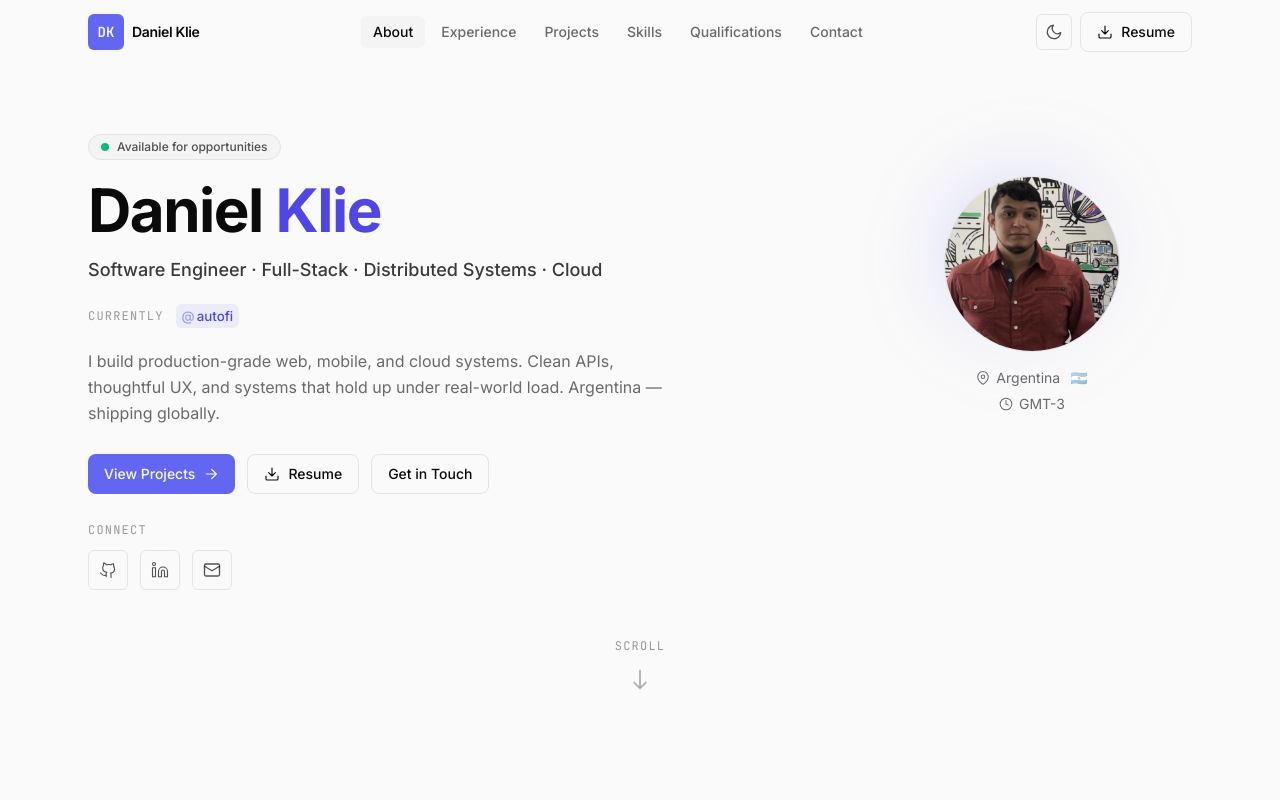
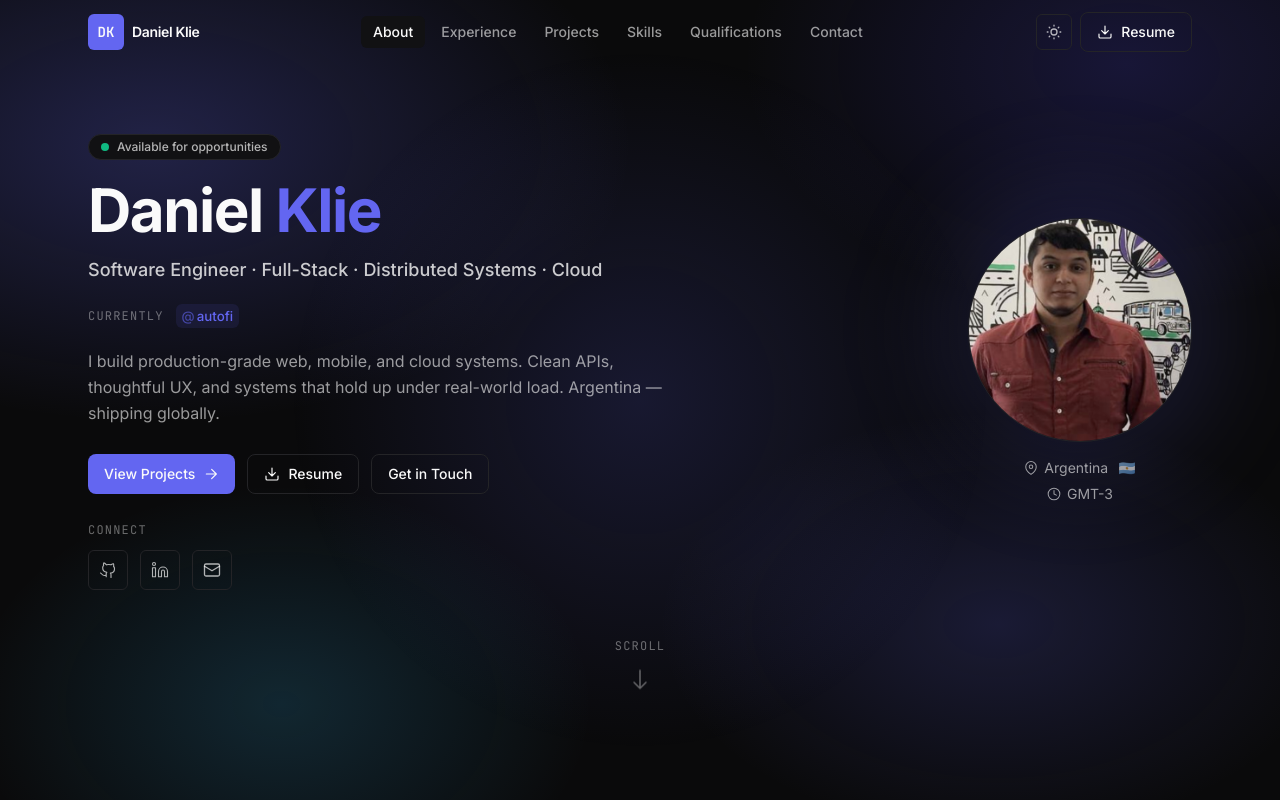
Before and after one commit to danielnswz/danielnswz.github.io, a React (Vite) app: page / in a window 1280 px wide. Shown: the top 800 px of the page. Built offline with nearby package versions, Linux system fonts and the light colour scheme.

Commit message:
feat: add MeshBackground component and enhance Hero styling

```diff
--- a/src/App.tsx
+++ b/src/App.tsx
@@ -1,4 +1,5 @@
 import { Nav } from './components/Nav'
+import { MeshBackground } from './components/MeshBackground'
 import { Hero } from './components/Hero'
 import { About } from './components/About'
 import { Experience } from './components/Experience'
@@ -11,6 +12,7 @@ import { Footer } from './components/Footer'
 export default function App() {
   return (
     <>
+      <MeshBackground />
       <Nav />
       <main>
         <Hero />
--- a/src/components/Hero.tsx
+++ b/src/components/Hero.tsx
@@ -76,18 +76,34 @@ export function Hero() {
             <div
               tabIndex={0}
               aria-label="Hover or focus to see roles"
-              className="group grid justify-items-center gap-4 focus:outline-none"
+              className="group relative grid justify-items-center gap-4 focus:outline-none"
             >
               <div className="relative">
-                <div className="absolute inset-0 -z-10 rounded-full bg-gradient-to-br from-accent/40 via-accent/10 to-transparent blur-2xl" />
+                <div className="absolute inset-0 -z-10 rounded-full bg-accent/15 blur-2xl scale-125" />
                 <img
                   src="/avatar.png"
                   alt={`${profile.name} — Software Engineer`}
-                  width={176}
-                  height={176}
+                  width={224}
+                  height={224}
                   loading="eager"
-                  className="h-44 w-44 rounded-full border border-light-border object-cover transition-transform duration-200 group-hover:scale-95 group-focus-visible:scale-95 dark:border-ink-border"
+                  className="h-56 w-56 rounded-full border border-light-border object-cover transition-transform duration-300 ease-out group-hover:scale-[1.03] group-focus-visible:scale-[1.03] dark:border-ink-border"
                 />
+
+                <div
+                  className="absolute inset-x-0 top-full mt-4 flex flex-col items-center gap-2 pointer-events-none"
+                  aria-hidden="true"
+                >
+                  {roleConstellation.map((role, i) => (
+                    <span
+                      key={role}
+                      className="inline-flex items-center gap-1.5 rounded-full border border-light-border bg-light-card/95 px-2.5 py-1 text-[11px] font-medium text-ink/70 shadow-sm backdrop-blur opacity-0 scale-90 transition-all duration-300 ease-out dark:border-ink-border dark:bg-ink-card/95 dark:text-light/70 group-hover:opacity-100 group-hover:scale-100 group-focus-visible:opacity-100 group-focus-visible:scale-100"
+                      style={{ transitionDelay: `${i * 100}ms` }}
+                    >
+                      <span className="h-1.5 w-1.5 rounded-full bg-accent-dark dark:bg-accent" />
+                      {role}
+                    </span>
+                  ))}
+                </div>
               </div>
 
               <div className="flex flex-col items-center gap-1.5 text-center">
@@ -100,23 +116,6 @@ export function Hero() {
                   <ClockIcon width={14} height={14} />
                   {profile.timezone}
                 </span>
-              </div>
-
-              <div
-                className="grid w-full max-w-xs grid-cols-2 gap-2 opacity-0 translate-y-1 pointer-events-none transition-all duration-200 group-hover:opacity-100 group-hover:translate-y-0 group-hover:pointer-events-auto group-focus-visible:opacity-100 group-focus-visible:translate-y-0 group-focus-visible:pointer-events-auto"
-                aria-hidden="false"
-              >
-                {roleConstellation.map((role) => (
-                  <div
-                    key={role}
-                    className="card flex items-center gap-2.5 px-3 py-2.5"
-                  >
-                    <span className="h-2 w-2 rounded-full bg-accent-dark dark:bg-accent" aria-hidden />
-                    <span className="text-xs font-medium text-ink/70 dark:text-light/70">
-                      {role}
-                    </span>
-                  </div>
-                ))}
               </div>
             </div>
           </div>
--- /dev/null
+++ b/src/components/MeshBackground.tsx
@@ -0,0 +1,55 @@
+import { useEffect, useRef } from 'react'
+
+export function MeshBackground() {
+  const ref = useRef<HTMLDivElement>(null)
+
+  useEffect(() => {
+    let raf = 0
+    let mouseX = window.innerWidth / 2
+    let mouseY = window.innerHeight / 2
+    let currentX = mouseX
+    let currentY = mouseY
+
+    const onMove = (e: MouseEvent) => {
+      mouseX = e.clientX
+      mouseY = e.clientY
+    }
+
+    const tick = () => {
+      currentX += (mouseX - currentX) * 0.08
+      currentY += (mouseY - currentY) * 0.08
+
+      if (ref.current) {
+        ref.current.style.setProperty('--mx', `${currentX}px`)
+        ref.current.style.setProperty('--my', `${currentY}px`)
+      }
+      raf = requestAnimationFrame(tick)
+    }
+
+    window.addEventListener('mousemove', onMove, { passive: true })
+    raf = requestAnimationFrame(tick)
+
+    return () => {
+      window.removeEventListener('mousemove', onMove)
+      cancelAnimationFrame(raf)
+    }
+  }, [])
+
+  return (
+    <div
+      ref={ref}
+      aria-hidden="true"
+      className="pointer-events-none fixed inset-0 -z-10 opacity-90"
+      style={{
+        background:
+          'radial-gradient(700px circle at var(--mx, 50%) var(--my, 50%), rgba(99, 102, 241, 0.18), transparent 50%)',
+      }}
+    >
+      <style>{`
+        @media (prefers-reduced-motion: reduce) {
+          .mesh-overlay { display: none !important; }
+        }
+      `}</style>
+    </div>
+  )
+}
--- a/src/hooks/useTheme.ts
+++ b/src/hooks/useTheme.ts
@@ -1,27 +1,27 @@
-import { useEffect, useState } from 'react'
+import { useEffect, useState } from "react";
 
-type Theme = 'dark' | 'light'
+type Theme = "dark" | "light";
 
-const STORAGE_KEY = 'dk-theme'
+const STORAGE_KEY = "dk-theme";
 
 function getInitialTheme(): Theme {
-  if (typeof window === 'undefined') return 'light'
-  const stored = window.localStorage.getItem(STORAGE_KEY)
-  if (stored === 'dark' || stored === 'light') return stored
-  return 'light'
+  if (typeof window === "undefined") return "dark";
+  const stored = window.localStorage.getItem(STORAGE_KEY);
+  if (stored === "dark" || stored === "light") return stored;
+  return "dark";
 }
 
 export function useTheme() {
-  const [theme, setTheme] = useState<Theme>(getInitialTheme)
+  const [theme, setTheme] = useState<Theme>(getInitialTheme);
 
   useEffect(() => {
-    const root = document.documentElement
-    root.classList.toggle('dark', theme === 'dark')
-    root.style.colorScheme = theme
-    window.localStorage.setItem(STORAGE_KEY, theme)
-  }, [theme])
+    const root = document.documentElement;
+    root.classList.toggle("dark", theme === "dark");
+    root.style.colorScheme = theme;
+    window.localStorage.setItem(STORAGE_KEY, theme);
+  }, [theme]);
 
-  const toggle = () => setTheme((t) => (t === 'dark' ? 'light' : 'dark'))
+  const toggle = () => setTheme((t) => (t === "dark" ? "light" : "dark"));
 
-  return { theme, toggle, setTheme }
+  return { theme, toggle, setTheme };
 }
--- a/src/index.css
+++ b/src/index.css
@@ -16,12 +16,28 @@
   }
 
   body {
-    @apply bg-light text-ink antialiased;
+    @apply text-ink antialiased;
     font-feature-settings: 'cv02', 'cv03', 'cv04', 'cv11';
+    background-color: #fafafa;
+    background-image:
+      radial-gradient(at 12% 18%, rgba(99, 102, 241, 0.18) 0px, transparent 28%),
+      radial-gradient(at 88% 8%, rgba(129, 140, 248, 0.14) 0px, transparent 22%),
+      radial-gradient(at 78% 78%, rgba(99, 102, 241, 0.12) 0px, transparent 22%),
+      radial-gradient(at 22% 88%, rgba(56, 189, 248, 0.10) 0px, transparent 20%);
+    background-attachment: fixed;
+    background-size: 100% 100%;
   }
 
   html.dark body {
-    @apply bg-ink text-light;
+    @apply text-light;
+    background-color: #0a0a0b;
+    background-image:
+      radial-gradient(at 12% 18%, rgba(99, 102, 241, 0.26) 0px, transparent 30%),
+      radial-gradient(at 88% 8%, rgba(79, 70, 229, 0.20) 0px, transparent 24%),
+      radial-gradient(at 78% 78%, rgba(99, 102, 241, 0.18) 0px, transparent 24%),
+      radial-gradient(at 22% 88%, rgba(56, 189, 248, 0.16) 0px, transparent 22%);
+    background-attachment: fixed;
+    background-size: 100% 100%;
   }
 
   ::selection {
@@ -58,10 +74,10 @@
   }
 
   .card {
-    @apply rounded-xl border border-light-border bg-light-card transition-colors;
+    @apply rounded-xl border border-light-border bg-light-card/90 backdrop-blur-sm transition-colors;
   }
   html.dark .card {
-    @apply border-ink-border bg-ink-card;
+    @apply border-ink-border bg-ink-card/80;
   }
 
   .chip {
```
Also changed, not shown: 1 other file (tests, documents, lock files or other folders).
